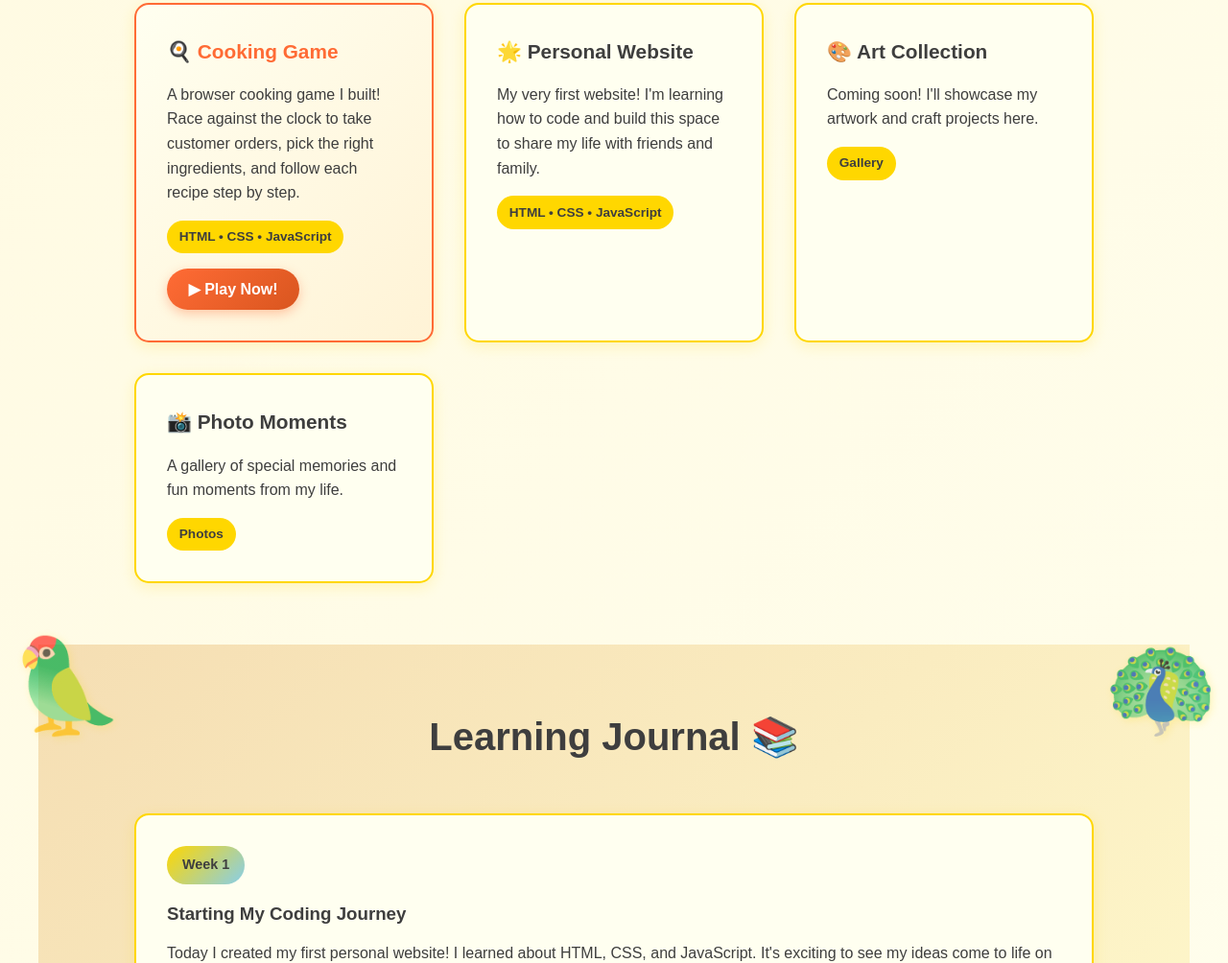
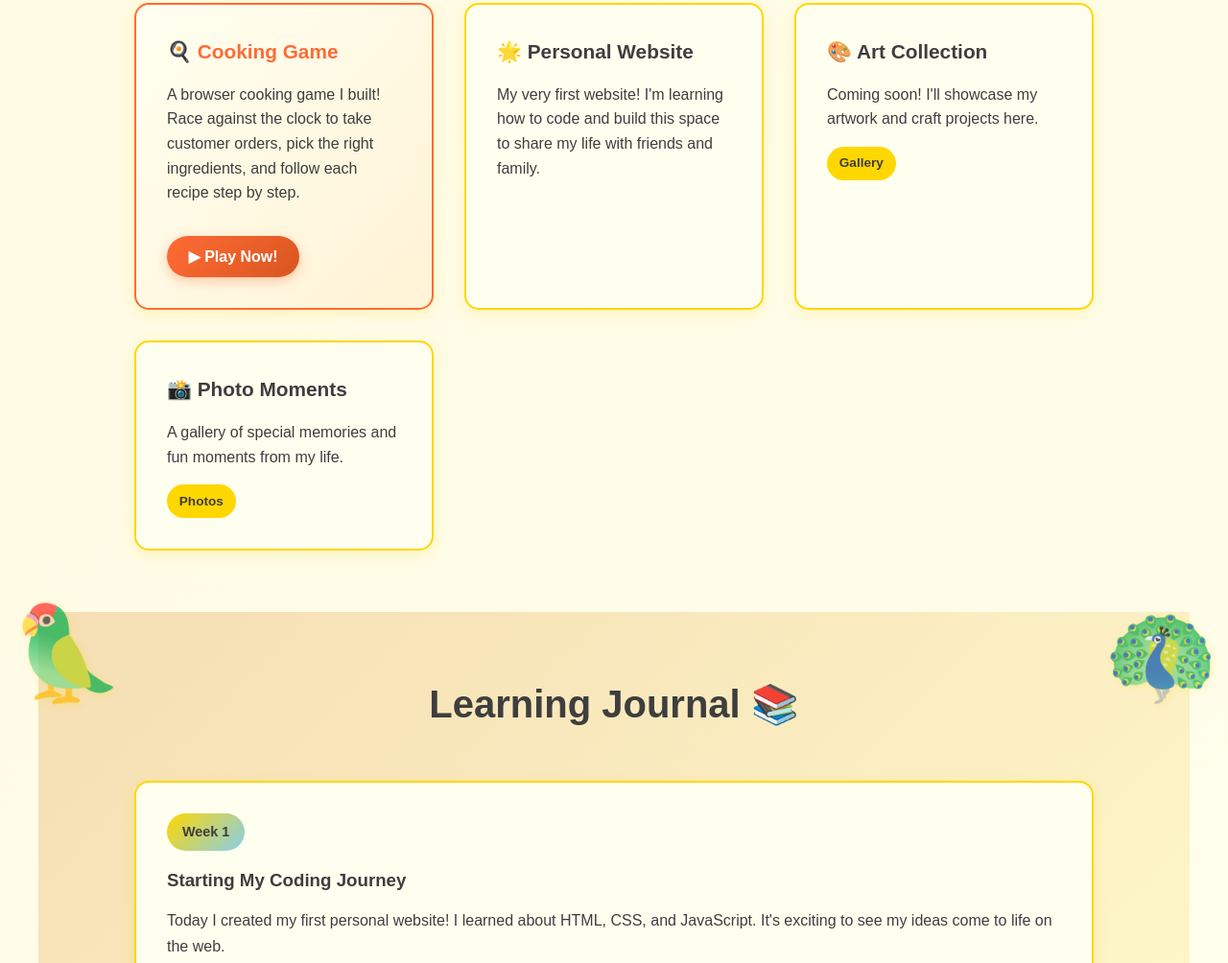
Before and after one commit to irisyiranw/Hi, a plain HTML site: page index.html in a window 1280 px wide. Shown: the part 1814-2818 px from the top of the page at 96% size. Drawn offline with Linux system fonts and the light colour scheme.

Commit message:
Remove technology labels from project cards

```diff
--- a/index.html
+++ b/index.html
@@ -86,13 +86,11 @@
                 <div class="project-card project-card-game">
                     <h3>🍳 Cooking Game</h3>
                     <p>A browser cooking game I built! Race against the clock to take customer orders, pick the right ingredients, and follow each recipe step by step.</p>
-                    <span class="project-tag">HTML • CSS • JavaScript</span>
                     <a href="game.html" class="play-game-btn">▶ Play Now!</a>
                 </div>
                 <div class="project-card">
                     <h3>🌟 Personal Website</h3>
                     <p>My very first website! I'm learning how to code and build this space to share my life with friends and family.</p>
-                    <span class="project-tag">HTML • CSS • JavaScript</span>
                 </div>
                 <div class="project-card">
                     <h3>🎨 Art Collection</h3>
```
